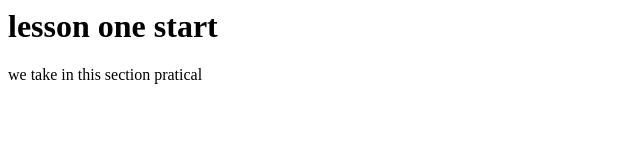
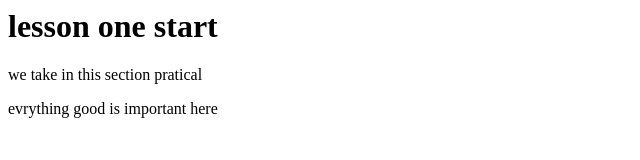
Before and after one commit to Abdirahmanabdulahi/our_firstfullstack, a plain HTML site: page index.html in a window 1280 px wide. Shown: the whole page, without its empty margins (0-640 px from the left). Drawn offline with Linux system fonts and the light colour scheme.

Commit message:
added index file

```diff
--- a/index.html
+++ b/index.html
@@ -4,6 +4,7 @@
         <body>
             <h1>lesson one start</h1>
             <p>we take in this section pratical </p>
+            <p>evrything good is important here</p>
 
         </body>
     </head>
```
